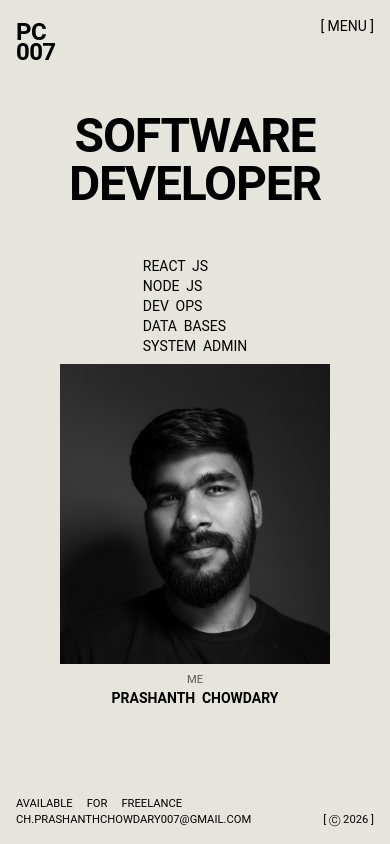
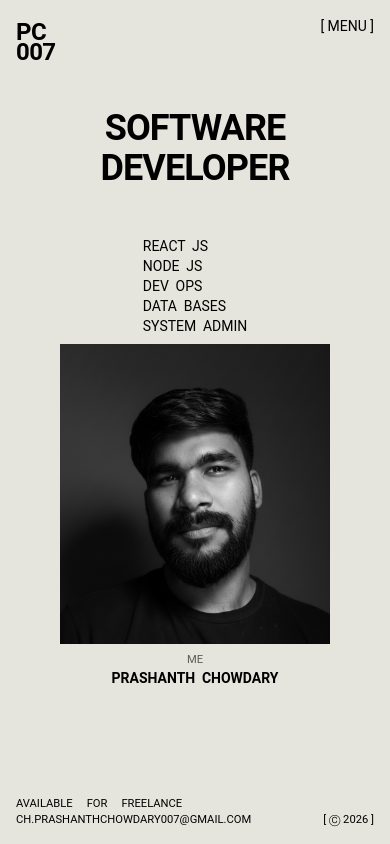
Before and after one commit to Mr-Prashanth-Chowdary/Portfolio, a React (Vite) app: page / in a window 390 px wide. Built offline with nearby package versions, Linux system fonts and the light colour scheme.

Commit message:
nav as absolute

```diff
--- a/src/components/HeroSection.tsx
+++ b/src/components/HeroSection.tsx
@@ -10,8 +10,8 @@ export default function HeroSection() {
         ]
     }
     return (
-        <div>
-            <h1 className='text-5xl lg:text-8xl font-bold text-center lg:[word-spacing:1rem]'>{heroContent.HEADLINE}</h1>
+        <div className="absolute top-1/2 left-1/2 transform -translate-x-1/2 -translate-y-1/2">
+            <h1 className='text-4xl md:text-6xl lg:text-8xl font-bold text-center lg:[word-spacing:1rem]'>{heroContent.HEADLINE}</h1>
             <div className='flex lg:justify-center lg:flex-row flex-col gap-2 my-12'>
                 <div className='flex-1 flex items-center lg:items-center justify-center flex-col gap-2 text-sm [word-spacing:.2rem]'>
                     <ul>
--- a/src/components/MiniNav.tsx
+++ b/src/components/MiniNav.tsx
@@ -50,18 +50,8 @@ export default function MiniNav({ isOpen, onClose, navItems }: MiniNavProps) {
       variants={menuVariants}
       initial="closed"
       animate={isOpen ? "open" : "closed"}
-      className="fixed top-0 left-0 w-full h-screen bg-black text-white z-50 flex flex-col p-8"
+      className="absolute top-0 left-0 px-4 w-full h-screen bg-black text-white z-1 flex justify-center flex-col"
     >
-      <div className="flex justify-between items-center mb-16">
-        <h1 className="text-2xl font-bold">PC<span className="text-xs ml-2 font-normal opacity-70">007</span></h1>
-        <button
-          onClick={onClose}
-          className="text-sm font-medium hover:text-white/70 transition-colors"
-        >
-          [ CLOSE ]
-        </button>
-      </div>
-
       <nav className="flex flex-col gap-6">
         {navItems.map((item, i) => (
           <motion.a
@@ -78,11 +68,7 @@ export default function MiniNav({ isOpen, onClose, navItems }: MiniNavProps) {
           </motion.a>
         ))}
       </nav>
-
-      <div className="mt-auto pt-8 border-t border-white/10 flex justify-between text-xs opacity-50 uppercase tracking-widest">
-        <span>Portfolio 2026</span>
-        <span>Built with React + Vite</span>
-      </div>
+      <div className="absolute bottom-4 text-nano opacity-50">CREATED BY PRASHANTH CHOWDARY</div>
     </motion.div>
   );
 }
--- a/src/components/Nav.tsx
+++ b/src/components/Nav.tsx
@@ -27,11 +27,12 @@ export default function Nav() {
             href: "/"
         }
     ]
+
     return (
-        <div className='min-h-24'>
-            <nav>
-                <ul className='flex justify-between w-full'>
-                    <h1 className='text-2xl font-bold'>
+        <div>
+            <nav className='absolute z-10 w-full inset-x-0 px-4'>
+                <ul className='flex justify-between w-full items-start'>
+                    <h1 className={`${isMenuOpen ? "text-primary-foreground" : "text-primary"} text-2xl font-bold`}>
                         {title.name}
                         <p className='leading-2'>{title.code}</p>
                     </h1>
@@ -48,20 +49,15 @@ export default function Nav() {
                     {/* Mobile Menu Button */}
                     <li className='lg:hidden list-none text-sm'>
                         <button
-                            onClick={() => setIsMenuOpen(true)}
-                            className='hover:text-primary transition-colors cursor-pointer'
+                            onClick={() => setIsMenuOpen(prev => !prev)}
+                            className= {`${isMenuOpen ? "text-primary-foreground" : "text-primary"} hover:text-primary transition-colors cursor-pointer`}
                         >
-                            [ MENU ]
+                            {isMenuOpen ? "[ CLOSE ]" : "[ MENU ]"}
                         </button>
                     </li>
                 </ul>
             </nav>
-
-            <MiniNav
-                isOpen={isMenuOpen}
-                onClose={() => setIsMenuOpen(false)}
-                navItems={navItems}
-            />
+             <MiniNav isOpen={isMenuOpen} onClose={() => setIsMenuOpen(false)} navItems={navItems} />
         </div>
     )
 }
--- a/src/index.css
+++ b/src/index.css
@@ -7,11 +7,11 @@
   --color-background: #E5E5DD;
   --color-foreground: #000000;
 
-  --color-primary: #000000;
-  --color-primary-foreground: #ffffff;
+  --color-primary: #000000; /* black */
+  --color-primary-foreground: #ffffff; /* white */
 
-  --color-secondary: #27272a;
-  --color-secondary-foreground: #000000;
+  --color-secondary: #27272a; /* dark gray */
+  --color-secondary-foreground: #000000; /* black */
 
   --color-muted: #27272a;
   --color-muted-foreground: #000000;
@@ -25,6 +25,8 @@
   --color-border: # ;
   --color-input: #000000;
   --color-ring: #6366f1;
+
+  --text-nano: 0.5rem;
 }
 
 @layer base {
```
